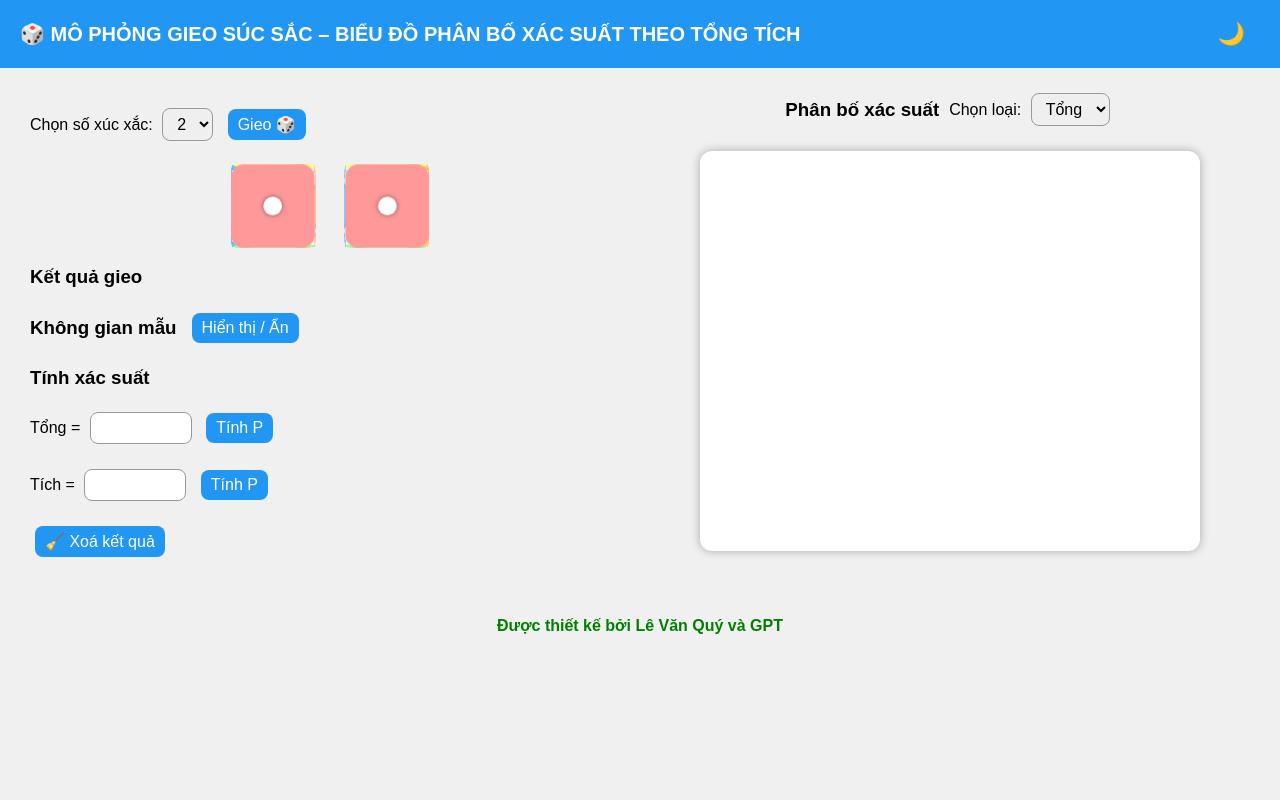
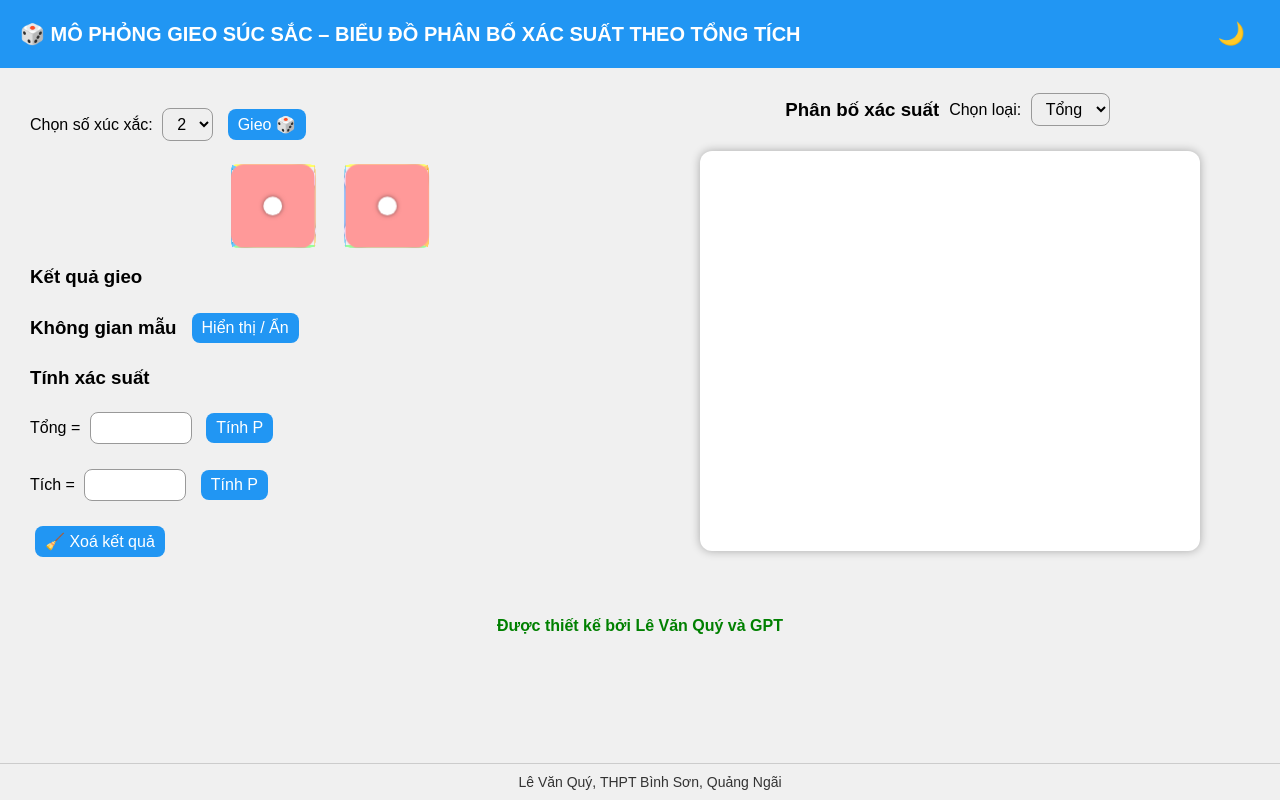
Before and after one commit to levanquybson/gieosucsac, a plain HTML site: page index.html in a window 1280 px wide. Drawn offline with Linux system fonts and the light colour scheme.

Commit message:
Update index.html

```diff
--- a/index.html
+++ b/index.html
@@ -49,6 +49,33 @@
       margin-top:20px;
       user-select:none;
     }
+
+body {
+      margin: 0;
+      font-family: Arial, sans-serif;
+    }
+    footer {
+      position: fixed;
+      bottom: 0;
+      width: 100%;
+      text-align: center;
+      padding: 10px;
+      font-size: 14px;
+      background: #f0f0f0;
+      color: #333;
+      border-top: 1px solid #ccc;
+
+      /* chống copy / bôi đen */
+      user-select: none;
+      -webkit-user-select: none;
+      -moz-user-select: none;
+      -ms-user-select: none;
+    }
+
+
+
+
+
   </style>
 </head>
 <body>
@@ -304,6 +331,33 @@ initDice();
 
     document.getElementById("credit").textContent = base64ToUtf8(b64);
   </script>
+
+<meta charset="UTF-8">
+<footer id="copyright"></footer>
+
+<script>
+  // Base64 đúng (chữ Quý)
+  const b64Copyright = "TMOqIFbEg24gUXXDvSwgVEhQVCBCw6xuaCBTxqFuLCBRdeG6o25nIE5nw6Np";
+
+  const bytes = Uint8Array.from(atob(b64Copyright), c => c.charCodeAt(0));
+  const text  = new TextDecoder("utf-8").decode(bytes);
+
+  // Kiểm tra nhanh trên console: phải in đúng "© 2025 Lê Văn Quý+GPT. All rights reserved."
+  console.log(text);
+
+  document.getElementById("copyright").textContent = text;
+
+  // (tuỳ chọn) chặn chuột phải & Ctrl+C như bạn đã làm
+  document.addEventListener("contextmenu", e => e.preventDefault());
+  document.addEventListener("keydown", e => {
+    if (e.ctrlKey && e.key.toLowerCase() === "c") {
+      e.preventDefault();
+      alert("!");
+    }
+  });
+</script>
+
+
 </body>
 
 </html>
```
